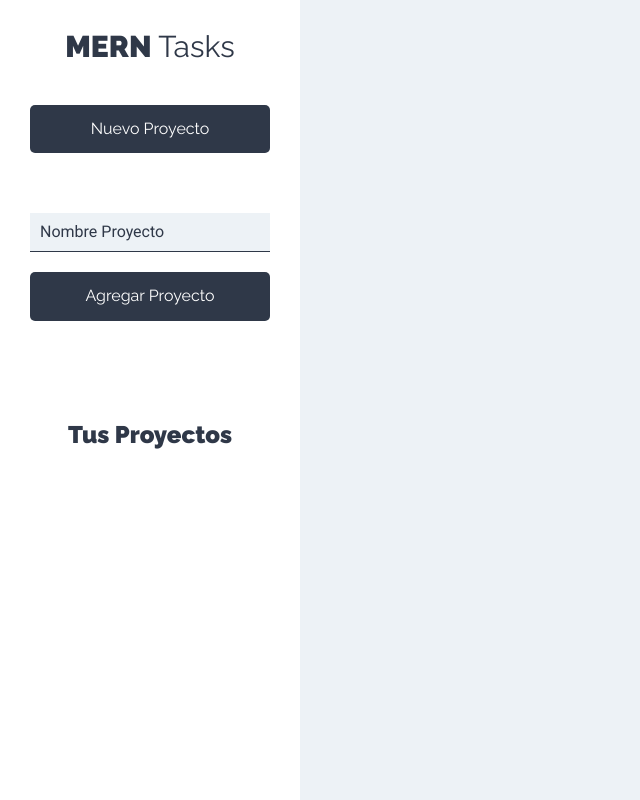
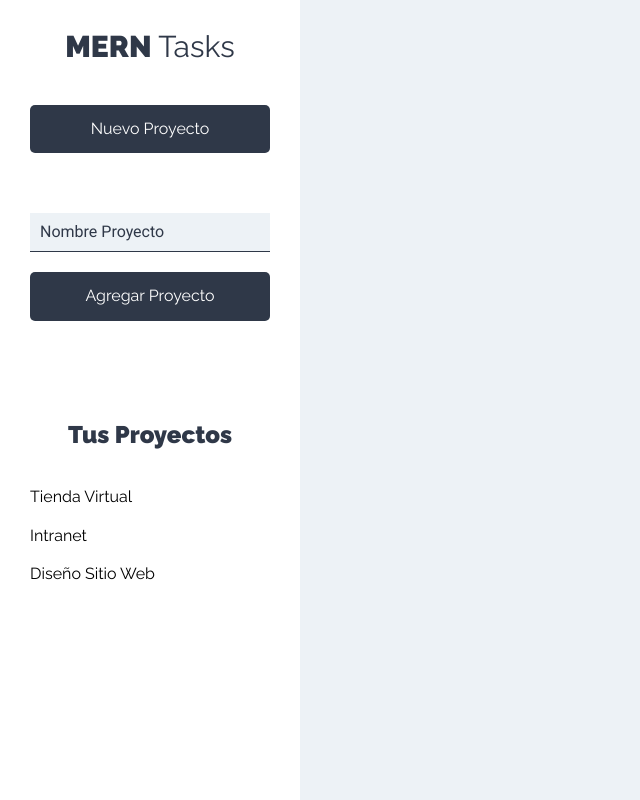
Before and after one commit to afrivera/MERN-Tasks, a React (Create React App) app in the folder cliente/: page /proyectos in a window 1280 px wide. Shown: the whole page, without its empty margins (0-640 px from the left). Built offline with nearby package versions, Linux system fonts and the light colour scheme.

Commit message:
creacion de componentes ListadoProyectos y proyectos, funcionalidad de sidebar y maquetación

```diff
--- a/cliente/src/components/layouts/Sidebar.js
+++ b/cliente/src/components/layouts/Sidebar.js
@@ -1,4 +1,5 @@
 import React from 'react'
+import ListadoProyectos from '../proyectos/ListadoProyectos';
 import NuevoProyectos from '../proyectos/NuevoProyectos';
 
 const Sidebar = () => {
@@ -10,6 +11,8 @@ const Sidebar = () => {
 
         <div className="proyectos">
             <h2>Tus Proyectos</h2>
+
+            <ListadoProyectos />
         </div>
     </aside>
   )
--- /dev/null
+++ b/cliente/src/components/proyectos/ListadoProyectos.js
@@ -0,0 +1,27 @@
+import React from 'react'
+import Proyecto from './Proyecto';
+
+const ListadoProyectos = () => {
+
+    const proyectos = [
+        {nombre: 'Tienda Virtual'},
+        {nombre: 'Intranet'},
+        {nombre: 'Diseño Sitio Web'}
+    ]
+
+    return (
+        <ul className='listado-proyectos'>
+            {
+                proyectos.map( proyecto => (
+                    <Proyecto
+                        key={proyecto.nombre}
+                        proyecto={proyecto}
+                    />
+
+                ))
+            }
+        </ul>
+    )
+}
+
+export default ListadoProyectos;
--- a/cliente/src/components/proyectos/NuevoProyectos.js
+++ b/cliente/src/components/proyectos/NuevoProyectos.js
@@ -1,6 +1,35 @@
-import React from 'react'
+import React, { useState } from 'react'
 
 const NuevoProyectos = () => {
+
+    // state para proyecto
+    const [proyecto, setProyecto] = useState({
+        nombre: ''
+    });
+
+    // extraer nombre del proyecto
+    const { nombre } = proyecto;
+
+    // lee los contenidos del input
+    const onChangeProyecto = e=> {
+        setProyecto({
+            ...proyecto,
+            [e.target.name]: e.target.value
+        })
+    }
+
+    // cuando el usuario da submit
+    const handleSubmit = e=> {
+        e.preventDefault();
+
+        // validar el proyecto
+
+        // agregar al state
+
+        // reiniciar el form
+
+    }
+
     return (
         <>
             <button
@@ -8,12 +37,17 @@ const NuevoProyectos = () => {
                 className='btn btn-block btn-primario'
             >Nuevo Proyecto</button>
 
-        <form className='formulario-nuevo-proyecto'>
+            <form
+                className='formulario-nuevo-proyecto'
+                onSubmit={ handleSubmit }
+            >
                 <input
                     type='text'
                     className='input-text'
                     placeholder='Nombre Proyecto'
                     name='nombre'
+                    value={nombre}
+                    onChange={ onChangeProyecto }
                 />
 
                 <input
--- /dev/null
+++ b/cliente/src/components/proyectos/Proyecto.js
@@ -0,0 +1,14 @@
+import React from 'react'
+
+const Proyecto = ({ proyecto }) => {
+    return (
+        <li>
+            <button
+                type='button'
+                className='btn btn-blank'
+            >{ proyecto.nombre }</button>
+        </li>
+    )
+}
+
+export default Proyecto
```
Lines whose indentation alone changed are shown as unchanged.
